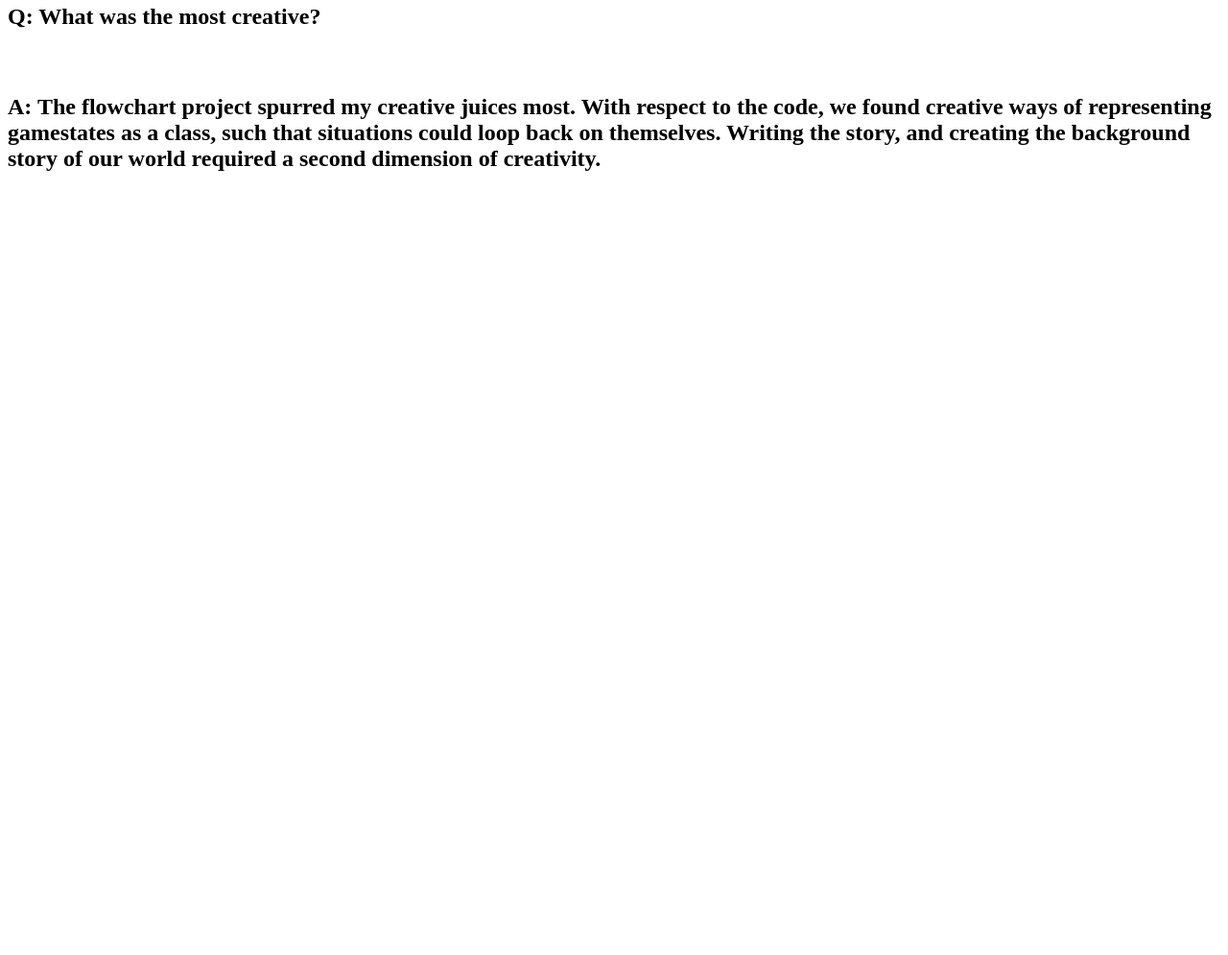
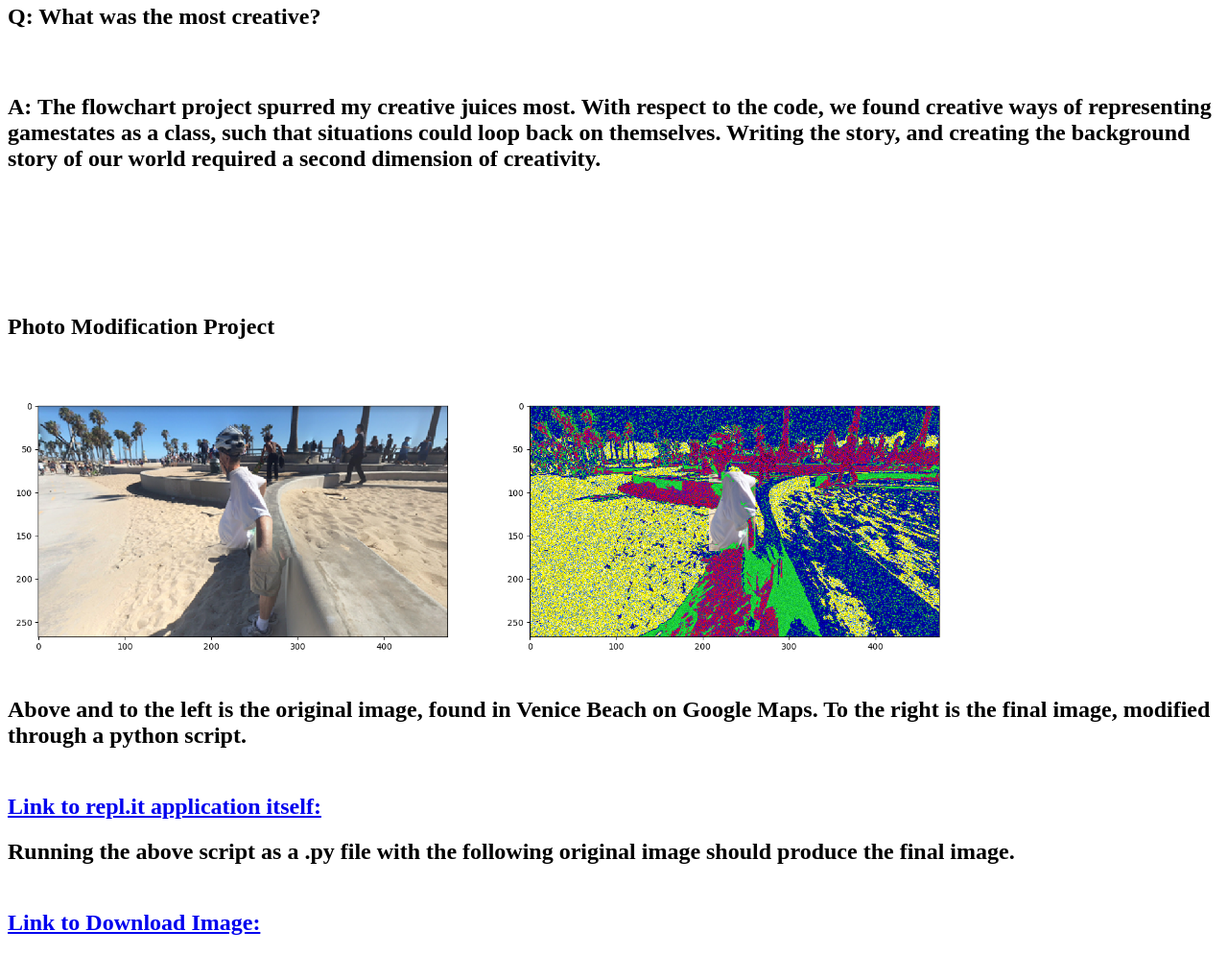
Before and after one commit to austinallcaps/csp2018-a-khoja, a plain HTML site: page portfolio.html in a window 1280 px wide. Shown: the part 4361-5356 px from the top of the page at 96% size. Before the commit the page ends 4661 px from the top, so only its background shows below. Drawn offline with Linux system fonts and the light colour scheme.

Commit message:
Update portfolio.html

```diff
--- a/portfolio.html
+++ b/portfolio.html
@@ -1,4 +1,4 @@
-	  <!doctype html>
+	    <!doctype html>
 	<html lang="en">
 	  <head>
 	    <meta charset="utf-8">
@@ -26,12 +26,12 @@
   <img src="images/BestLogoEverBetterThanSams.png" height="300">
   <iframe height="700px" width="90%" src="https://repl.it/repls/RigidRegalTechnician?lite=true" scrolling="no" frameborder="no" allowtransparency="true" allowfullscreen="true"  sandbox="allow-forms allow-pointer-lock allow-popups allow-same-origin allow-scripts allow-modals"></iframe>
 <br>
-  <a href="https://repl.it/repls/RigidRegalTechnician?lite=true" download>Link to repl.it application itself:</a>
+  <a target="_blank" href="https://repl.it/repls/RigidRegalTechnician?lite=true" download>Link to repl.it application itself:</a>
 <br><br><br>
 <h2>MasterMind<h2>
   <iframe height="900px" width="90%" src="https://repl.it/@austinallcaps/WrongGaseousExperiments?lite=true" scrolling="yes" frameborder="no" allowtransparency="true" allowfullscreen="true" sandbox="allow-forms allow-pointer-lock allow-popups allow-same-origin allow-scripts allow-modals"></iframe>
  <br>
- <a href="https://repl.it/@austinallcaps/WrongGaseousExperiments?lite=true" download>Link to repl.it application itself:</a>
+ <a target="_blank" href="https://repl.it/@austinallcaps/WrongGaseousExperiments?lite=true" download>Link to repl.it application itself:</a>
     <br><br><br>
     <h2>Quarter 1 Review<h2>
     <br>
@@ -52,7 +52,19 @@
     we found creative ways of representing gamestates as a class, such that situations could
     loop back on themselves. Writing the story, and creating the background story of our world
     required a second dimension of creativity.<h2>
-<br><br><br>
+<br><br><br><br>
 
+<h2>Photo Modification Project<h2><br>
+<img src="images/HotModelFinal.png" height="300">
+<br>
+<h2>Above and to the left is the original image, found in Venice Beach on Google Maps.
+To the right is the final image, modified through a python script.<h2>
+<br>
+<a target="_blank" href="https://repl.it/@austinallcaps/CulturedIllUnix?lite=true" download>Link to repl.it application itself:</a>
+<br>
+<h2>Running the above script as a .py file with the following original image should
+produce the final image.<h2><br>
+    <a href="images/HotModel.png" download>Link to Download Image:</a>
+<br>
 	  </body>
 	</html>
```
